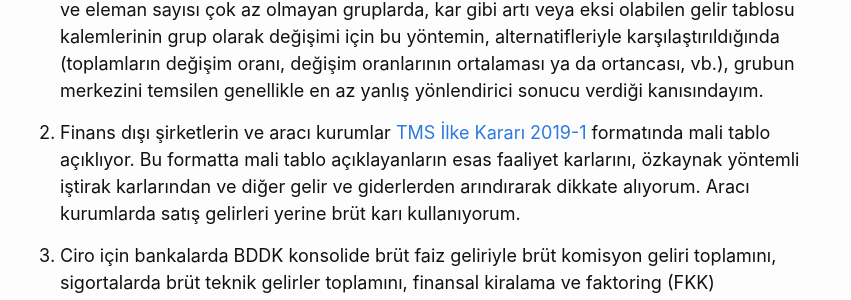
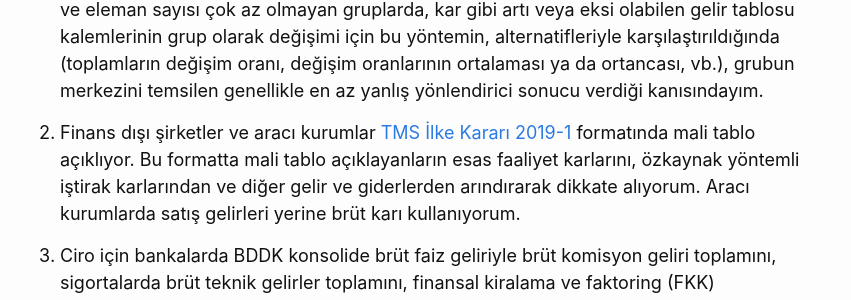
Before and after one commit to apaksoy/apaksoy.github.io, a Jekyll site: the page built from _posts/2023-08-27-XU100-XTUMY-20232C.md, in a window 1280 px wide and 900 px high, scrolled down 3748 px. Shown: the part 138-438 px from the top of the window, without its empty margins (215-1066 px from the left). Built offline with Jekyll 4.4.1, drawn with Linux system fonts in a browser that asks for light colours.

Commit message:
Fixed grammar. Improved formatting.

````diff
--- a/_posts/2023-08-27-XU100-XTUMY-20232C.md
+++ b/_posts/2023-08-27-XU100-XTUMY-20232C.md
@@ -61,7 +61,7 @@
 ```
     Bu yöntem ilgili dönemlerde ciro değişimi ciro değişimleri içinde, net kar marjı oranları da net kar marjı oranları içinde, ortanca noktada olan şirketlere dayalı olarak net kar değişimini hesaplıyor. İlgili değişkenlerin değişimlerinin dağılımının çok dengesiz olmadığı ve eleman sayısı çok az olmayan gruplarda, kar gibi artı veya eksi olabilen gelir tablosu kalemlerinin grup olarak değişimi için bu yöntemin, alternatifleriyle karşılaştırıldığında (toplamların değişim oranı, değişim oranlarının ortalaması ya da ortancası, vb.), grubun merkezini temsilen genellikle en az yanlış yönlendirici sonucu verdiği kanısındayım.
 
-1. Finans dışı şirketlerin ve aracı kurumlar [TMS İlke Kararı 2019-1](https://www.kgk.gov.tr/DynamicContentDetail/5292/TMS/TFRSlerin-Uygulanmasına-Yönelik-İlke-Kararları) formatında mali tablo açıklıyor. Bu formatta mali tablo açıklayanların esas faaliyet karlarını, özkaynak yöntemli iştirak karlarından ve diğer gelir ve giderlerden arındırarak dikkate alıyorum. Aracı kurumlarda satış gelirleri yerine brüt karı kullanıyorum.
+1. Finans dışı şirketler ve aracı kurumlar [TMS İlke Kararı 2019-1](https://www.kgk.gov.tr/DynamicContentDetail/5292/TMS/TFRSlerin-Uygulanmasına-Yönelik-İlke-Kararları) formatında mali tablo açıklıyor. Bu formatta mali tablo açıklayanların esas faaliyet karlarını, özkaynak yöntemli iştirak karlarından ve diğer gelir ve giderlerden arındırarak dikkate alıyorum. Aracı kurumlarda satış gelirleri yerine brüt karı kullanıyorum.
 
 1. Ciro için bankalarda BDDK konsolide brüt faiz geliriyle brüt komisyon geliri toplamını, sigortalarda brüt teknik gelirler toplamını, finansal kiralama ve faktoring (FKK) şirketlerinde esas faaliyet gelirlerini; esas faaliyet karı için bankalarda net faaliyet karını, sigortalarda genel teknik bölüm dengesini, FKK şirketlerinde net faaliyet karını kullanıyorum.
 
````
Also changed, not shown: _posts/2023-05-18-XU100-XTUMY-20231C.md (+3 -3 lines).
